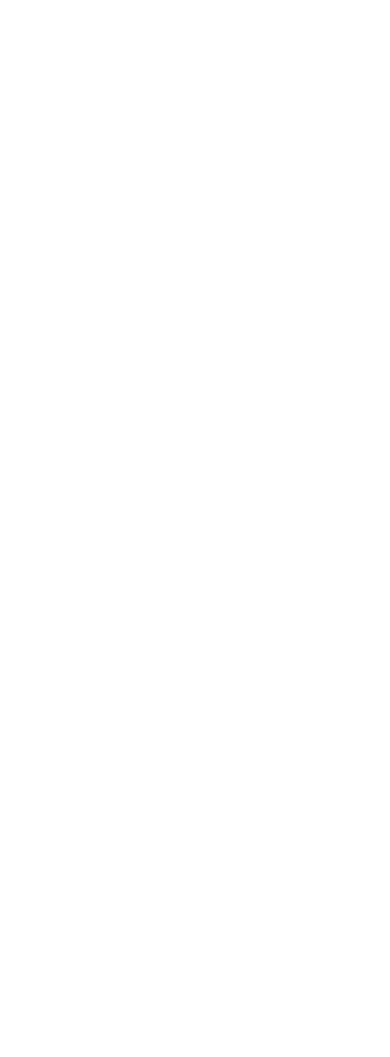
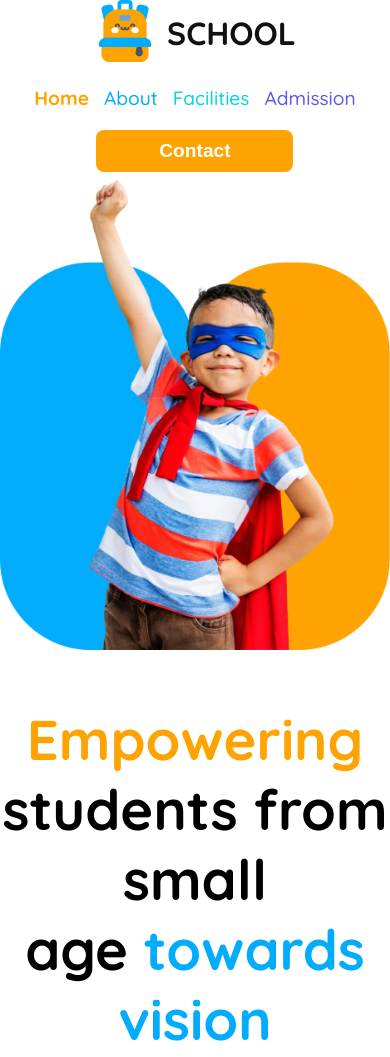
Before and after one commit to mehedi-mehedii/Assignment-2, a plain HTML site: page index.html in a window 390 px wide. Shown: the top 1057 px of the page. Before the commit the page ends 844 px from the top, so only its background shows below. Drawn offline with Linux system fonts and the light colour scheme.

Commit message:
added to nav section and nav small device responsive

```diff
--- a/index.html
+++ b/index.html
@@ -8,6 +8,55 @@
 </head>
 <body class="quicksand-font">
     <header>
+        <section class="nav-section">
+            <nav class="nav-bar">
+                <div class="nav-control">
+                    <div class="nav-logo">
+                        <div >
+                            <img src="assets/logo.png" alt="This are kids school bag logo">
+                        </div>
+                        <div>
+                            <h3 class="nav-title">SCHOOL</h3>
+
+                        </div>
+                    </div>
+
+                        <ul class="nav-list">
+                            <li><a href=""><span class="nav-home">Home</span></a></li>
+                            <li><a href=""> <span class="nav-about">About</span>
+                            </a></li>
+                            <li><a href=""><span class="nav-facilities">Facilities</span></a></li>
+                            <li><a href=""><span class="nav-admission">Admission</span></a></li>
+                        </ul>
+
+                    <div >
+                        <button class="btn-primary" >Contact</button>
+                    </div>
+                </div>
+
+            </nav>
+            <div class="banner">
+                <div class="banner-article" >
+                    <h1 class="banner-title">
+                        <span id="banner-empowering">Empowering</span> <br>
+                        students from small <br> age
+                        <span id="banner-towards">towards vision</span></h1>
+                    <p class="banner-describtion">Your school is a important place that greatly contributes to your development.Your school is a important place that greatly contributes to your development.</p>
+                    <div >
+                        <button class="btn-secondary">Enroll Now</button>
+
+                    </div>
+
+                </div>
+                <div class="banner-img">
+                    <img src="assets/hero-kids.png" alt="">
+                </div>
+            </div>
+
+        </section>
+        <section>
+
+        </section>
 
     </header>
     <main>
--- a/style/school.css
+++ b/style/school.css
@@ -6,3 +6,189 @@
     font-weight: 400;
     font-style: normal;
   }
+*{
+    padding: 0px;
+    margin: 0px;
+
+}
+:root{
+    --primary-color : #FEA301;
+    --secondary-color:#01ACFD;
+    --nav-color-one:#05D4DF;
+    --nav-color-two:#5D58EF;
+    --primary-font-size:1.2rem;
+    --secondary-font-size:2rem;
+    --third-font-size:3.5rem;
+
+}
+
+
+
+
+/* nav style */
+.nav-section{
+    max-width: 1440px;
+    margin: 0px auto;
+
+}
+.nav-bar{
+    display: flex;
+    flex-direction: column;
+    align-items: center;
+}
+
+
+.nav-control{
+    display: flex;
+    align-items: center;
+    gap: 186px;
+
+}
+
+
+.nav-logo{
+    display: flex;
+    align-items: center;
+    gap: 11px;
+
+
+}
+.nav-title{
+    font-size: var(--secondary-font-size);
+    font-weight: bold;
+    color: #111111;
+
+}
+nav ul li {
+    list-style: none;
+
+}
+nav ul li a {
+    text-decoration: none;
+}
+.nav-list{
+    display: flex;
+    gap: 32px;
+
+}
+.nav-home{
+    color: var(--primary-color);
+    font-weight: bold;
+    font-size: var(--primary-font-size);
+}
+.nav-about{
+    color: var(--secondary-color);
+    font-weight: 500;
+    font-size: 1.2rem;
+}
+
+.nav-facilities{
+    color: var(--nav-color-one);
+    font-weight: 500;
+    font-size: var(--primary-font-size);
+
+}
+.nav-admission{
+    color: var(--nav-color-two);
+    font-weight: 500;
+    font-size: var(--primary-font-size);
+}
+.btn-primary{
+    color: #FFFFFF;
+    background-color: var(--primary-color);
+    border-radius: 8px;
+    border: none;
+    font-weight: 600;
+    font-size: var(--primary-font-size);
+    padding: 10px 10px;
+    width: 197px;
+}
+
+/* Banner style */
+.banner{
+    width: 1158px;
+    display: flex;
+    align-items: center;
+    gap: 50px;
+    margin: 0px auto;
+
+}
+.banner-article{
+    width: 640px;
+}
+
+
+.banner-title{
+    color :#111111
+    font-weight : bold;
+    font-size:var(--third-font-size) ;
+}
+#banner-empowering{
+   color: var(--primary-color);
+}
+
+#banner-towards{
+    color: var(--secondary-color);
+}
+.banner-describtion{
+    color: #111111;
+    font-size: var(--primary-font-size);
+    font-weight: 400;
+    margin: 24px 0px;
+
+}
+.banner-img img{
+    width: 100%;
+}
+.btn-secondary{
+    color :#FFFFFF;
+    background-color:#111111;
+    border-radius: 8px;
+    border: none;
+    font-weight: 700;
+    font-size: var(--primary-font-size);
+    padding: 10px 10px;
+    width: 197px;
+}
+
+/* small device responsive  */
+
+@media screen and (max-width : 576px) {
+.nav-bar{
+    flex-direction: row;
+}
+.nav-control{
+    gap: 20px;
+    flex-direction: column;
+    margin: 0px auto;
+}
+.nav-list{
+    gap: 15px;
+}
+.banner{
+    flex-direction: column-reverse;
+    width: 100%;
+}
+.banner-article{
+    width: 100%;
+    display: flex;
+    flex-direction: column;
+    align-items: center;
+    text-align: center;
+}
+.banner-title{
+    /* text-align: center; */
+}
+.banner-describtion{
+    /* text-align: center; */
+}
+.banner-img img {
+    width: 100%;
+}
+
+
+
+
+
+
+}
```
